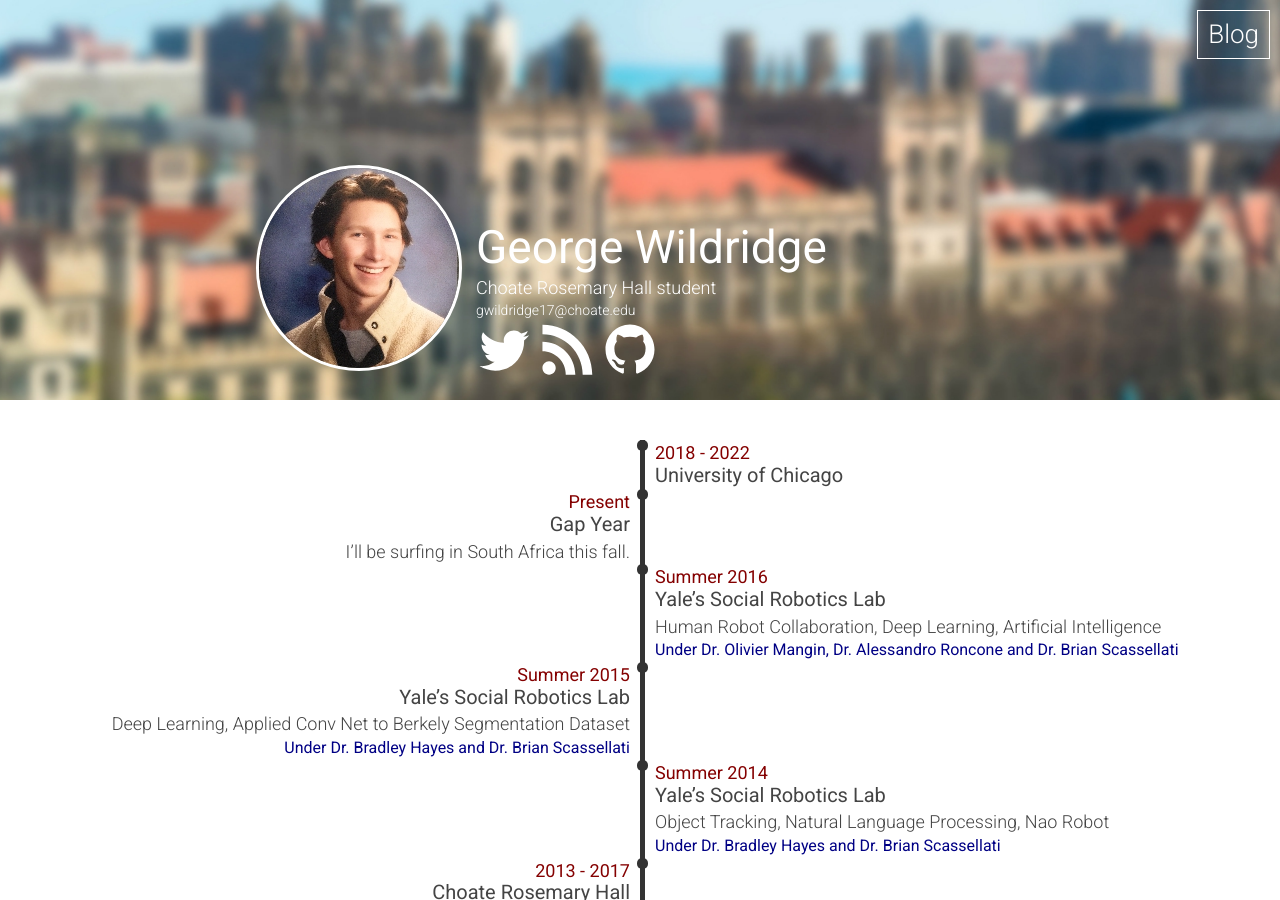
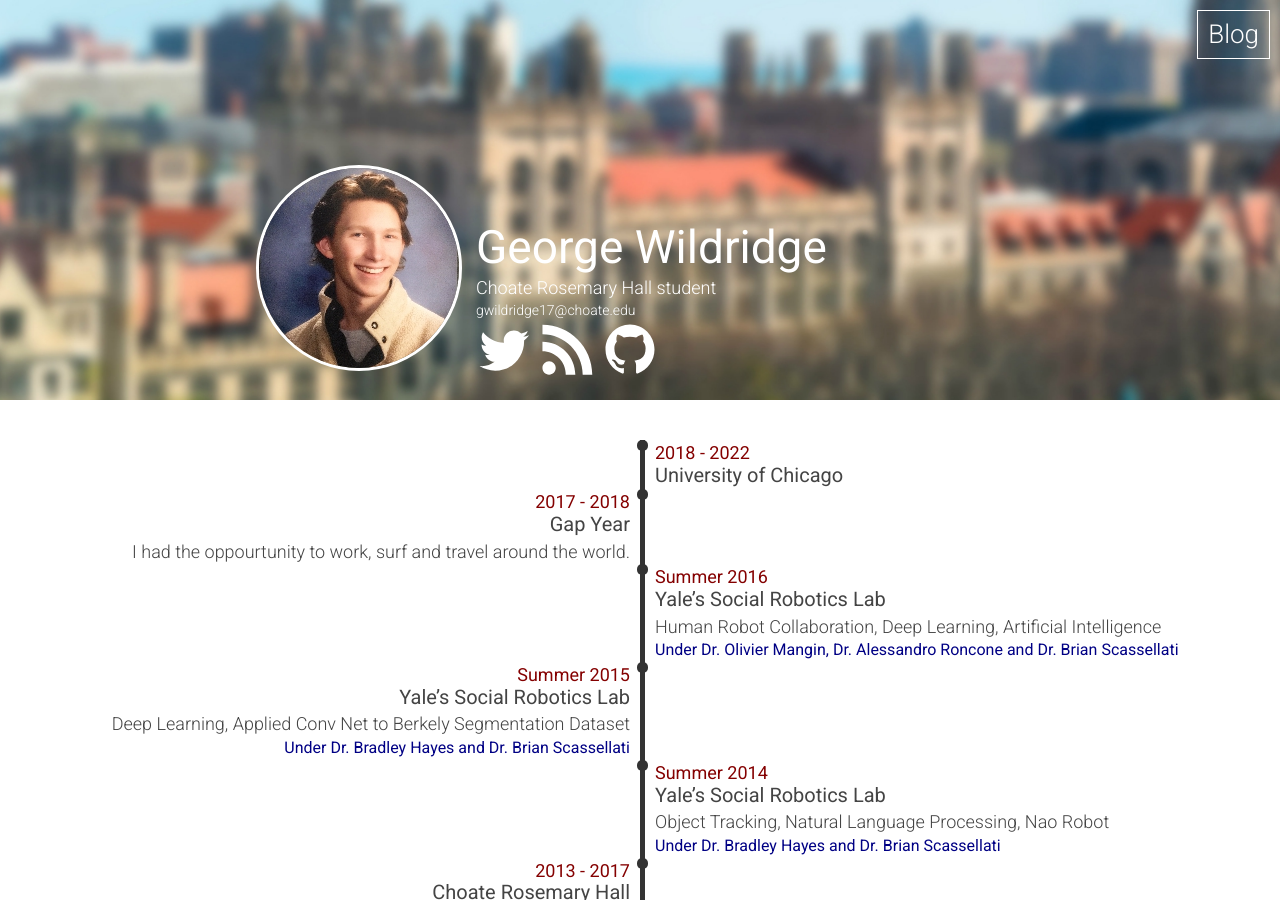
Before and after one commit to georgewildridge/georgewildridgeoriginalwebsite, a Jekyll site: the page built from index.md, in a window 1280 px wide and 900 px high. Built offline with Jekyll 4.4.1, drawn with Linux system fonts in a browser that asks for light colours.

Commit message:
Changed Gap Year

```diff
--- a/_data/timeline.yml
+++ b/_data/timeline.yml
@@ -1,9 +1,9 @@
 - date:  2018 - 2022
   title: University of Chicago
 
-- date: Present
+- date: 2017 - 2018
   title: Gap Year
-  description: I'll be surfing in South Africa this fall.
+  description: I had the oppourtunity to work, surf and travel around the world.
 
 
 - date: Summer 2016
```
